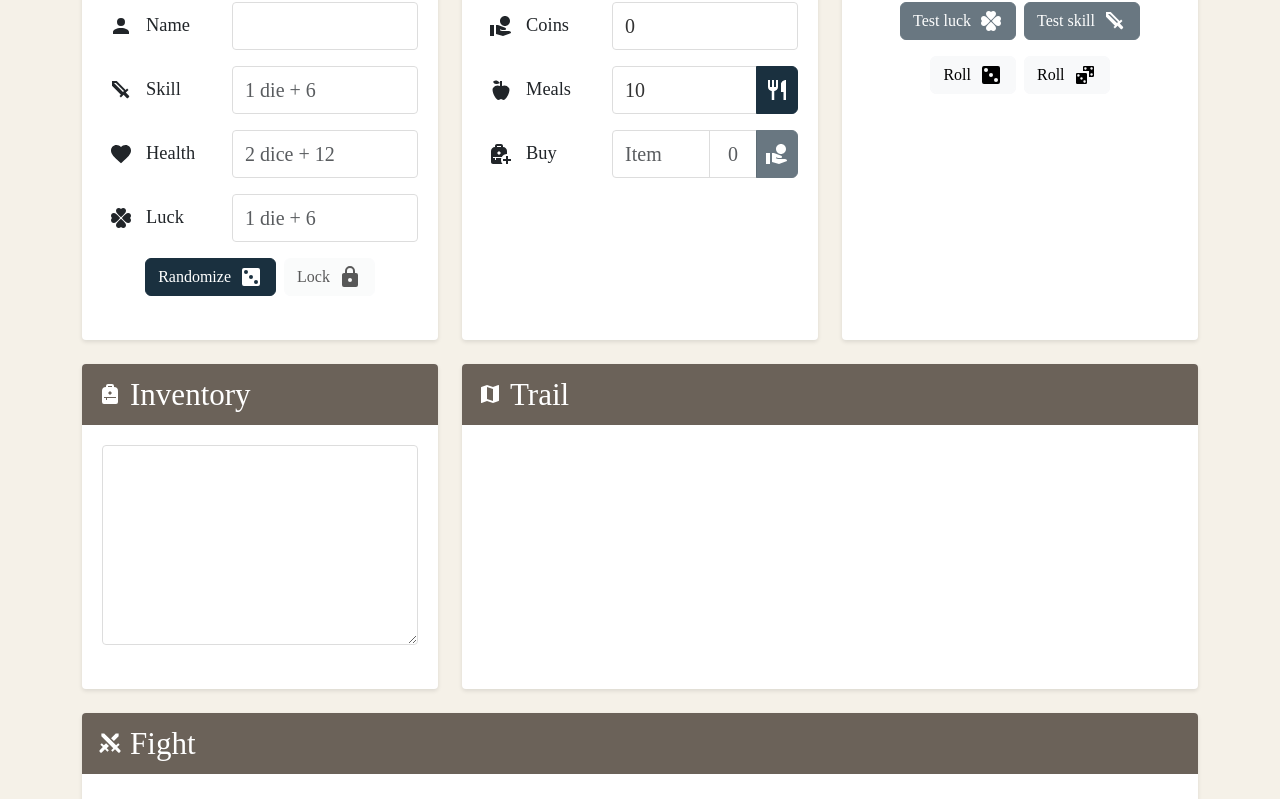
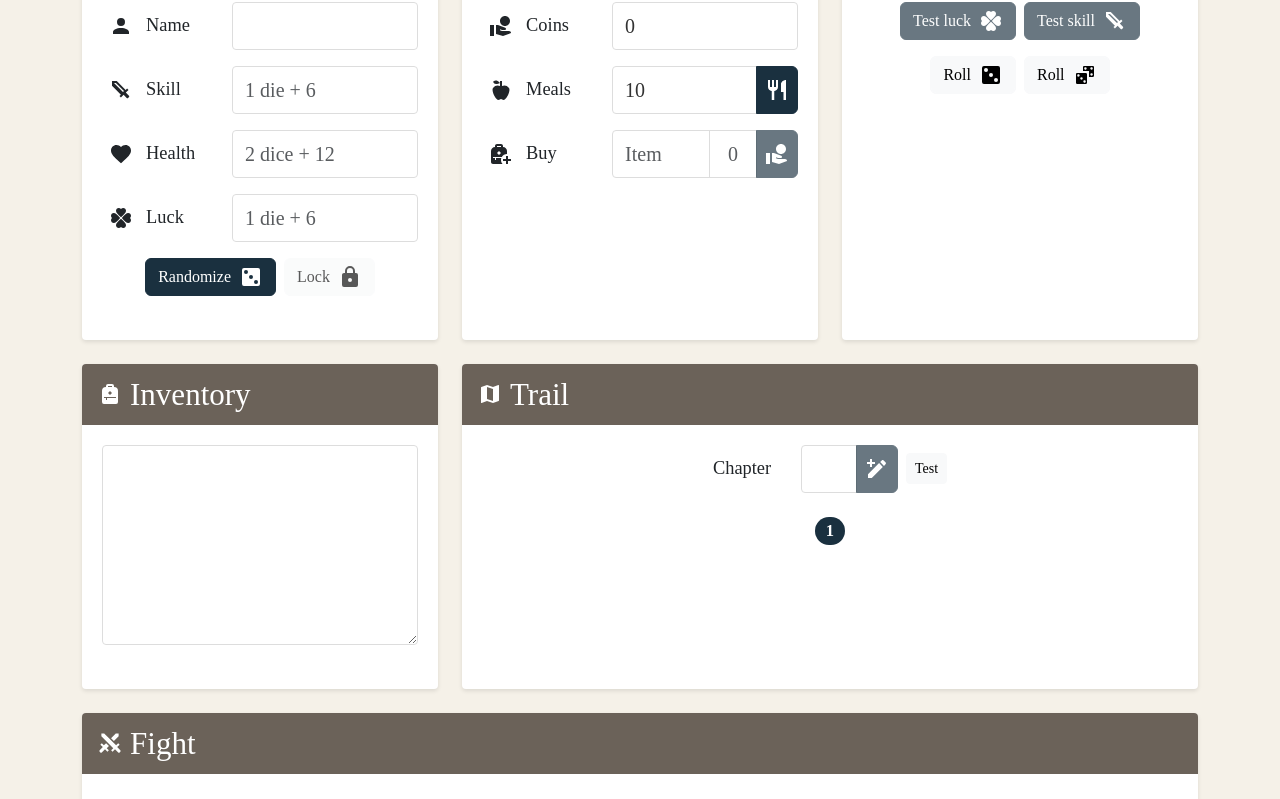
Before and after one commit to dialex/fnf-companion, a React (Vite) app: page / in a window 1280 px wide. Shown: the part 419-1218 px from the top of the page. Built offline with nearby package versions, Linux system fonts and the light colour scheme; the HTML template or start-up script is replaced by a standard one; a web font is replaced by a local one.

Commit message:
feat: implement trail section with chapter tracking

```diff
--- a/src/App.css
+++ b/src/App.css
@@ -213,6 +213,30 @@ textarea.field-input.notes-handwritten {
   appearance: textfield;
 }
 
+/* Trail section styles */
+.trail-input {
+  width: 3.5rem !important; /* just enough for 3 digits */
+  text-align: center;
+  padding: 0.5rem !important;
+}
+
+.trail-input::-webkit-outer-spin-button,
+.trail-input::-webkit-inner-spin-button {
+  -webkit-appearance: none;
+  appearance: none;
+  margin: 0;
+}
+
+.trail-input[type='number'] {
+  -moz-appearance: textfield;
+  appearance: textfield;
+}
+
+.trail-sequence {
+  min-height: 3rem;
+  width: 100%;
+}
+
 /* Inventory badge - top right corner */
 .inventory-badge {
   position: absolute;
--- a/src/App.jsx
+++ b/src/App.jsx
@@ -50,6 +50,10 @@ function App() {
   // Inventory and notes
   const [inventory, setInventory] = useState('');
   const [notes, setNotes] = useState('');
+
+  // Trail state
+  const [trailSequence, setTrailSequence] = useState([1]);
+  const [trailInput, setTrailInput] = useState('');
 
   // Fight state
   const [monsterSkill, setMonsterSkill] = useState('');
@@ -128,6 +132,7 @@ function App() {
         setIsTestingLuck,
         setTestSkillResult,
         setDiceRollingType,
+        setTrailSequence,
       });
     }
 
@@ -179,6 +184,7 @@ function App() {
       isTestingLuck,
       testSkillResult,
       diceRollingType,
+      trailSequence,
     });
 
     debouncedSaveRef.current(stateToSave);
@@ -248,6 +254,27 @@ function App() {
         return updated;
       });
     }, 2200);
+  };
+
+  // Trail handlers
+  const handleTrailSubmit = () => {
+    const num = parseInt(trailInput);
+    if (isNaN(num) || num < 1 || num > 400) {
+      return;
+    }
+
+    // Add number to sequence
+    setTrailSequence((prev) => [...prev, num]);
+    // Clear input
+    setTrailInput('');
+  };
+
+  const handleTrailTest = () => {
+    // Generate 20 random numbers between 1 and 400
+    const randomNumbers = Array.from({ length: 20 }, () =>
+      Math.floor(Math.random() * 400) + 1
+    );
+    setTrailSequence((prev) => [...prev, ...randomNumbers]);
   };
 
   // Character handlers
@@ -379,6 +406,8 @@ function App() {
     setIsTestingLuck(false);
     setTestSkillResult(null);
     setDiceRollingType(null);
+    setTrailSequence([1]);
+    setTrailInput('');
   };
 
   const handlePurchase = () => {
@@ -838,6 +867,7 @@ function App() {
           testSkillResult,
           diceRollingType,
         },
+        trailSequence,
       };
       saveStateToStorage(stateToSave);
     };
@@ -881,6 +911,7 @@ function App() {
     isTestingLuck,
     testSkillResult,
     diceRollingType,
+    trailSequence,
   ]);
 
   return (
@@ -982,7 +1013,13 @@ function App() {
                 />
               </div>
           <div className="col-12 col-md-8">
-            <MapSection />
+            <MapSection
+              trailSequence={trailSequence}
+              trailInput={trailInput}
+              onTrailInputChange={setTrailInput}
+              onTrailSubmit={handleTrailSubmit}
+              onTrailTest={handleTrailTest}
+                />
               </div>
         </div>
         <div className="row gx-4 mb-4">
--- a/src/components/MapSection.jsx
+++ b/src/components/MapSection.jsx
@@ -1,9 +1,45 @@
 import React from 'react';
 import Icon from '@mdi/react';
-import { mdiMap } from '@mdi/js';
+import { mdiMap, mdiPencilPlus } from '@mdi/js';
 import { t } from '../translations';
 
-export default function MapSection() {
+export default function MapSection({
+  trailSequence,
+  trailInput,
+  onTrailInputChange,
+  onTrailSubmit,
+  onTrailTest,
+}) {
+  // Ensure sequence always starts with 1
+  const displaySequence =
+    trailSequence.length === 0 || trailSequence[0] !== 1
+      ? [1, ...trailSequence.filter((n) => n !== 1)]
+      : trailSequence;
+
+  const handleKeyPress = (e) => {
+    if (e.key === 'Enter') {
+      onTrailSubmit();
+    }
+  };
+
+  const handleInputChange = (e) => {
+    const value = e.target.value;
+    // Only allow numbers, up to 3 digits
+    if (value === '' || /^\d{1,3}$/.test(value)) {
+      onTrailInputChange(value);
+    }
+  };
+
+  const handleKeyDown = (e) => {
+    // Prevent non-numeric keys (except backspace, delete, arrow keys, etc.)
+    if (
+      !/[0-9]/.test(e.key) &&
+      !['Backspace', 'Delete', 'ArrowLeft', 'ArrowRight', 'Tab'].includes(e.key)
+    ) {
+      e.preventDefault();
+    }
+  };
+
   return (
     <section id="map" className="section-container mb-4 h-100">
       <div className="section-header">
@@ -12,7 +48,88 @@ export default function MapSection() {
           {t('sections.map')}
         </h2>
       </div>
-      <div className="section-content">{/* Map section */}</div>
+      <div className="section-content d-flex flex-column align-items-center">
+        {/* Input and submit button */}
+        <div className="d-flex align-items-center gap-2 mb-4">
+          <label className="content field-label mb-0">Chapter</label>
+          <div className="input-group" style={{ flex: 1 }}>
+            <input
+              type="number"
+              className="content field-input form-control trail-input"
+              min="1"
+              max="400"
+              value={trailInput}
+              onChange={handleInputChange}
+              onKeyPress={handleKeyPress}
+              onKeyDown={handleKeyDown}
+            />
+            <button
+              type="button"
+              className="btn btn-primary"
+              onClick={onTrailSubmit}
+              disabled={
+                !trailInput ||
+                isNaN(parseInt(trailInput)) ||
+                parseInt(trailInput) < 1 ||
+                parseInt(trailInput) > 400
+              }
+              style={{
+                minWidth: 'auto',
+                width: 'auto',
+                padding: '0.5rem',
+              }}
+            >
+              <Icon path={mdiPencilPlus} size={1} />
+            </button>
+          </div>
+          <button
+            type="button"
+            className="btn btn-light btn-sm"
+            onClick={onTrailTest}
+            title="Test: Add 20 random numbers"
+          >
+            Test
+          </button>
+        </div>
+
+        {/* Sequence display */}
+        <div className="d-flex flex-wrap justify-content-center gap-2">
+          {displaySequence.map((num, index) => {
+            if (num === 1) {
+              return (
+                <span
+                  key={index}
+                  className="badge rounded-pill text-white"
+                  style={{
+                    backgroundColor: '#1a303f',
+                    borderColor: '#1a303f',
+                  }}
+                >
+                  {num}
+                </span>
+              );
+            } else if (num === 400) {
+              return (
+                <span
+                  key={index}
+                  className="badge rounded-pill text-bg-warning"
+                >
+                  {num}
+                </span>
+              );
+            } else {
+              return (
+                <span
+                  key={index}
+                  className="badge rounded-pill text-bg-secondary"
+                >
+                  {num}
+                </span>
+              );
+            }
+          })}
+        </div>
+      </div>
     </section>
   );
 }
--- a/src/utils/stateManager.js
+++ b/src/utils/stateManager.js
@@ -58,6 +58,9 @@ export const getDefaultState = () => ({
     testSkillResult: null,
     diceRollingType: null,
   },
+  trail: {
+    sequence: [1], // Always starts with 1
+  },
 });
 
 /**
@@ -90,6 +93,10 @@ export const loadState = () => {
     diceRolls: {
       ...defaultState.diceRolls,
       ...(savedState.diceRolls || {}),
+    },
+    trail: {
+      ...defaultState.trail,
+      ...(savedState.trail || {}),
     },
     metadata: {
       ...defaultState.metadata,
@@ -184,6 +191,9 @@ export const buildStateObject = (stateValues) => {
       testSkillResult: stateValues.testSkillResult ?? null,
       diceRollingType: stateValues.diceRollingType ?? null,
     },
+    trail: {
+      sequence: stateValues.trailSequence || [1],
+    },
   };
 };
 
@@ -270,4 +280,15 @@ export const applyLoadedState = (savedState, setters) => {
     if (dice.diceRollingType !== undefined)
       setters.setDiceRollingType(dice.diceRollingType);
   }
+
+  // Restore trail state
+  if (savedState.trail && savedState.trail.sequence) {
+    // Ensure sequence always starts with 1
+    const sequence = savedState.trail.sequence;
+    if (sequence.length === 0 || sequence[0] !== 1) {
+      setters.setTrailSequence([1, ...sequence.filter((n) => n !== 1)]);
+    } else {
+      setters.setTrailSequence(sequence);
+    }
+  }
 };
```
Also changed, not shown: 1 other file (tests, documents, lock files or other folders). Lines whose indentation alone changed are shown as unchanged.
